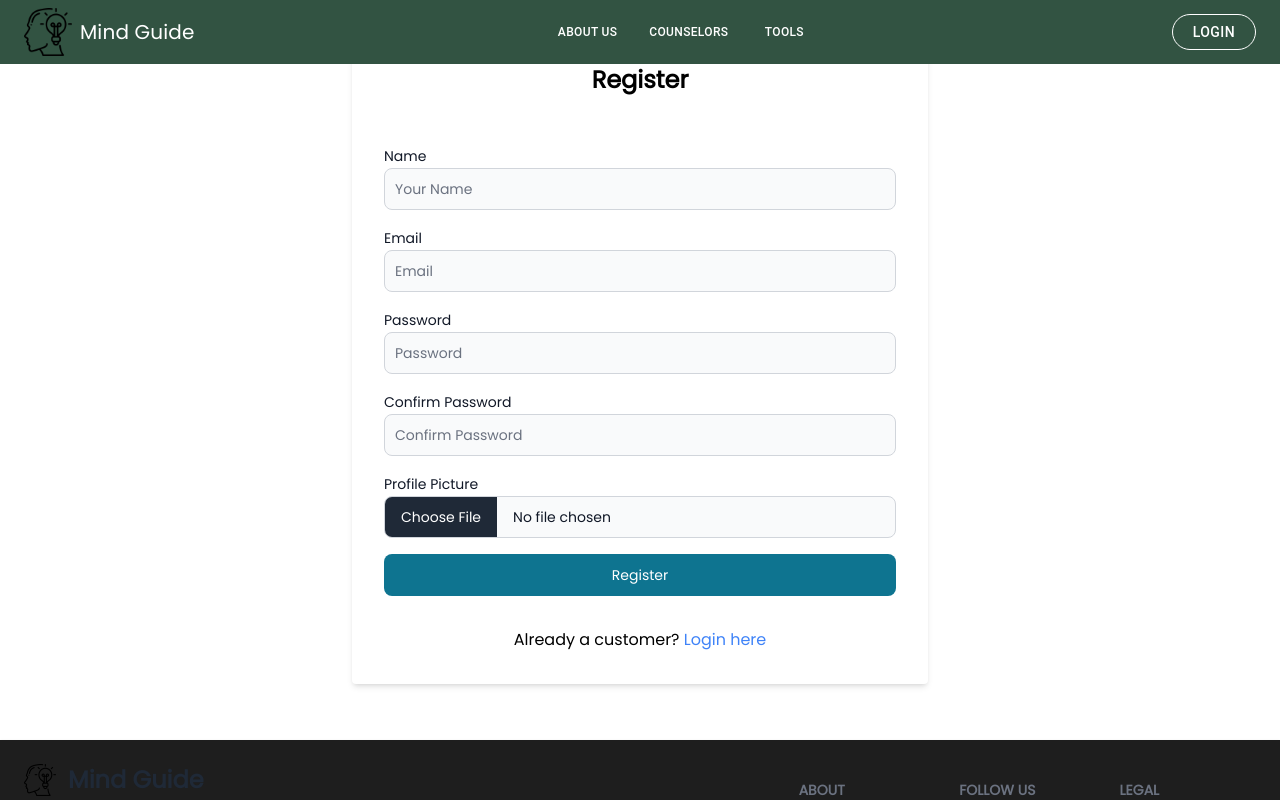
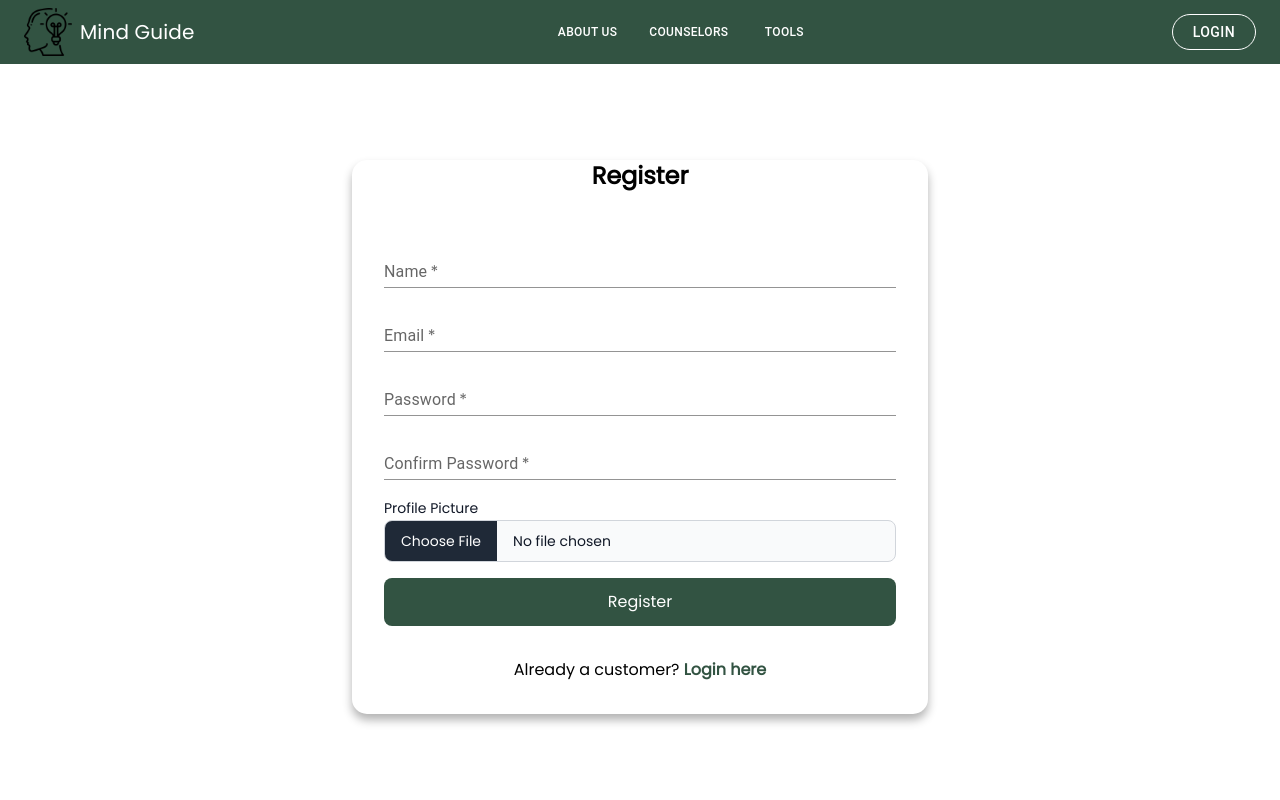
Before and after one commit to abhishekdogra19/Mind-Guide, a React (Vite) app in the folder client/: page /register in a window 1280 px wide. Shown: the top 800 px of the page. Built offline with nearby package versions, Linux system fonts and the light colour scheme; no server answers.

Commit message:
Implemented UI changes in the login and registration pages.

```diff
--- a/client/src/pages/LoginPage.jsx
+++ b/client/src/pages/LoginPage.jsx
@@ -4,7 +4,6 @@ import { Link, useNavigate } from "react-router-dom";
 import { toast } from "react-toastify";
 import { useSelector, useDispatch } from "react-redux";
 import { addUser } from "../redux/mindGuideSlice";
-import { Button, Checkbox, Label, TextInput } from "flowbite-react";
 import TextField from "@mui/material/TextField";
 const LoginPage = () => {
   const [email, setEmail] = useState("");
--- a/client/src/pages/RegisterPage.jsx
+++ b/client/src/pages/RegisterPage.jsx
@@ -3,6 +3,7 @@ import { useState } from "react";
 import { Link, useNavigate } from "react-router-dom";
 import { toast } from "react-toastify";
 import { Button, Label, TextInput, FileInput } from "flowbite-react";
+import TextField from "@mui/material/TextField";
 
 const RegisterPage = () => {
   const [name, setName] = useState("");
@@ -74,64 +75,61 @@ const RegisterPage = () => {
   };
 
   return (
-    <div className="flex items-center justify-center h-full py-10">
+    <div className="h-full px-2  py-20">
       <form
-        className="flex w-full max-w-xl flex-col gap-4 bg-white shadow-md rounded px-8 pt-6 pb-8 mb-4"
+        className="flex w-full max-w-xl mx-auto flex-col gap-4 bg-white shadow-md rounded px-8 mt-20 pb-8 mb-4"
         onSubmit={handleSubmit}
+        style={{
+          boxShadow: "0 6px 10px rgba(0,0,0,0.3)",
+          borderRadius: "15px",
+        }}
       >
         <h2 className="text-2xl font-bold mb-8 text-center">Register</h2>
 
         {/* Name field */}
-        <div>
-          <Label htmlFor="name" value="Name" />
-          <TextInput
+        <TextField
+          id="standard-basic"
+          label="Name"
+          variant="standard"
           required
           type="text"
-            id="name"
-            placeholder="Your Name"
           value={name}
           onChange={(e) => setName(e.target.value)}
         />
-        </div>
 
         {/* Email field */}
-        <div>
-          <Label htmlFor="email" value="Email" />
-          <TextInput
+
+        <TextField
+          id="standard-basic"
+          label="Email"
+          variant="standard"
           required
-            type="email"
-            id="email"
-            placeholder="Email"
+          type="text"
           value={email}
           onChange={(e) => setEmail(e.target.value)}
         />
-        </div>
 
         {/* Password field */}
-        <div>
-          <Label htmlFor="password" value="Password" />
-          <TextInput
+        <TextField
+          id="standard-basic"
+          label="Password"
+          variant="standard"
           required
           type="password"
-            id="password"
-            placeholder="Password"
           value={password}
           onChange={(e) => setPassword(e.target.value)}
         />
-        </div>
 
         {/* Confirm Password field */}
-        <div>
-          <Label htmlFor="confirmPassword" value="Confirm Password" />
-          <TextInput
+        <TextField
+          id="standard-basic"
+          label="Confirm Password"
+          variant="standard"
           required
           type="password"
-            id="confirmPassword"
-            placeholder="Confirm Password"
           value={confirmPassword}
           onChange={(e) => setConfirmPassword(e.target.value)}
         />
-        </div>
 
         {/* Profile Picture field */}
         <div>
@@ -144,15 +142,22 @@ const RegisterPage = () => {
         </div>
 
         {/* Submit Button */}
-        <Button type="submit" disabled={loading}>
+        <button
+          type="submit"
+          className="bg-primaryColor hover:brightness-105 py-3 rounded-lg text-white "
+          disabled={loading}
+        >
           {loading ? "Please Wait" : "Register"}
-        </Button>
+        </button>
 
         {/* Link to Login Page */}
         <div className="mt-4 text-center">
           <p>
             Already a customer?{" "}
-            <Link to="/login" className="text-blue-500 hover:underline">
+            <Link
+              to="/login"
+              className="text-primaryColor font-semibold hover:underline"
+            >
               Login here
             </Link>
           </p>
```
Lines whose indentation alone changed are shown as unchanged.
